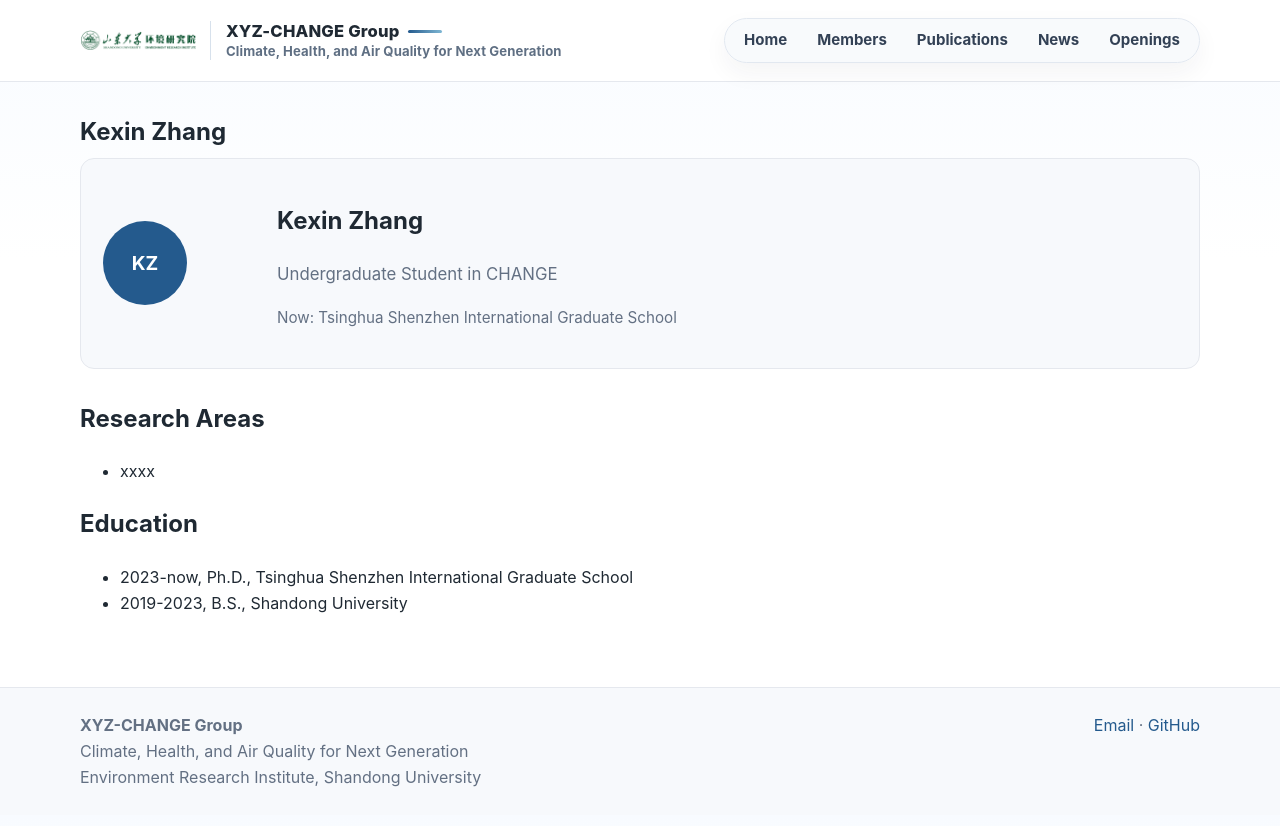
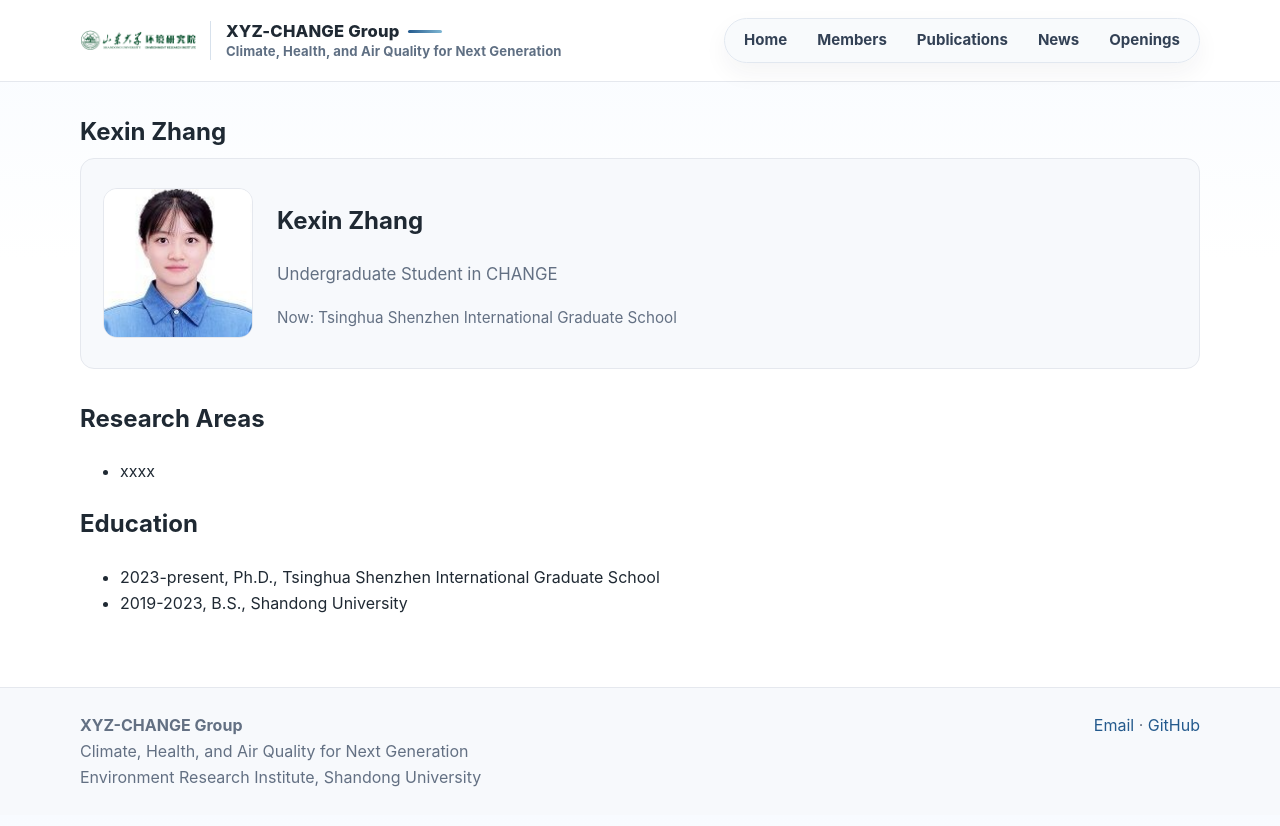
Before and after one commit to MuJSh/xyz_CHANGE, a Jekyll site: the page built from _pages/kexin-zhang.md, in a window 1280 px wide. Shown: the top 826 px of the page. Built offline with Jekyll 4.4.1, drawn with Linux system fonts in a browser that asks for light colours.

Commit message:
Add profile image for Kexin Zhang

```diff
--- a/_pages/kexin-zhang.md
+++ b/_pages/kexin-zhang.md
@@ -5,7 +5,7 @@ permalink: /members/kexin-zhang/
 ---
 
 <div class="profile-hero">
-  <div class="avatar">KZ</div>
+  <img class="profile-photo" src="{{ '/assets/img/news/zkx.jpg' | relative_url }}" alt="Kexin Zhang">
   <div>
     <h1>Kexin Zhang</h1>
     <p class="profile-title">Undergraduate Student in CHANGE</p>
@@ -19,5 +19,5 @@ permalink: /members/kexin-zhang/
 
 ## Education
 
-- 2023-now, Ph.D., Tsinghua Shenzhen International Graduate School
+- 2023-present, Ph.D., Tsinghua Shenzhen International Graduate School
 - 2019-2023, B.S., Shandong University
```
